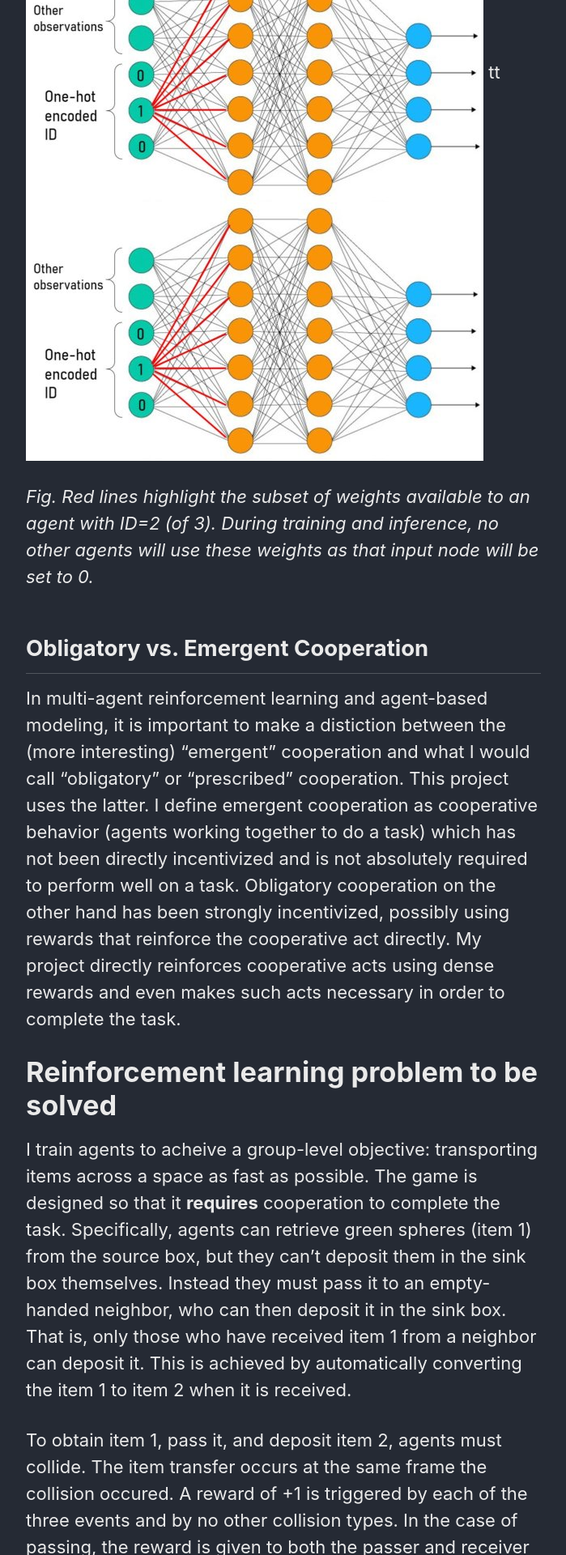
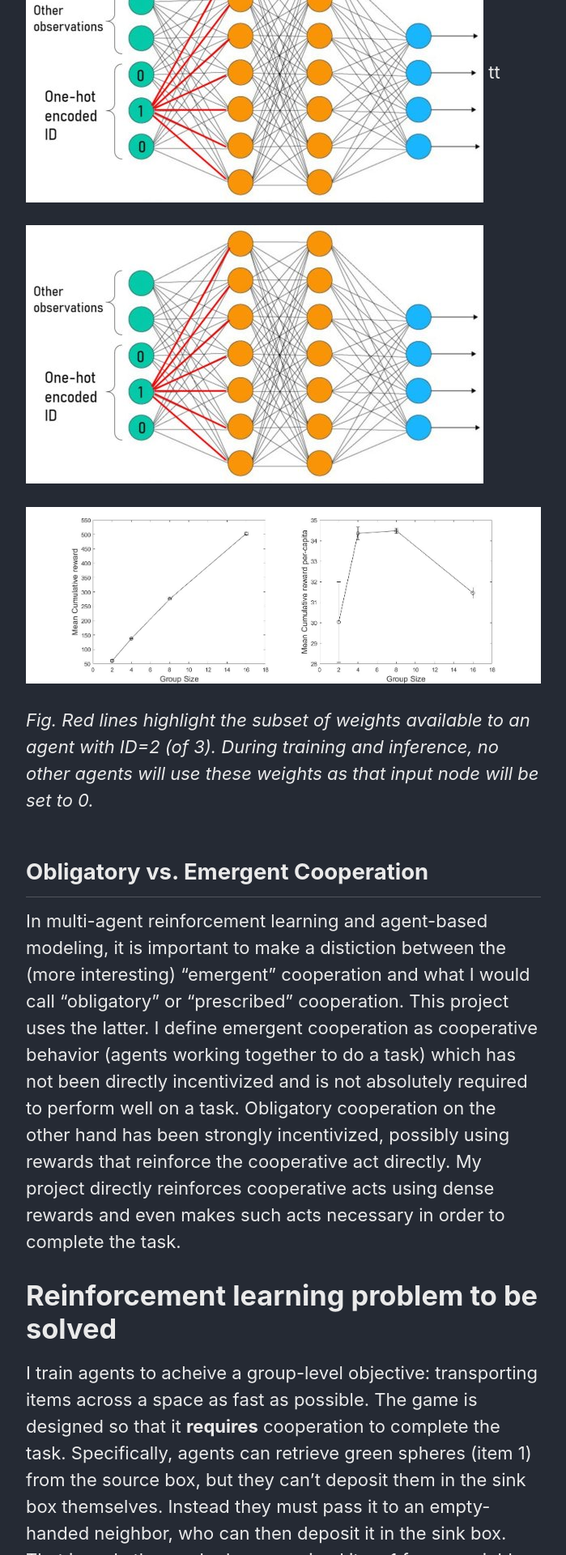
Before and after one commit to M-Lin-DM/M-Lin-DM.github.io, a Jekyll site: the page built from _posts/2020-04-17-Transporters-Project.md, in a window 1280 px wide. Shown: the part 2797-4717 px from the top of the page at 81% size, without its empty margins (290-989 px from the left). Built offline with Jekyll 4.4.1, drawn with Linux system fonts in a browser that asks for light colours; cached includes are drawn as plain includes; nearby versions of some CDN libraries; formulas are drawn with MathJax 3.

Commit message:
draft transporter post

```diff
--- a/_posts/2020-04-17-Transporters-Project.md
+++ b/_posts/2020-04-17-Transporters-Project.md
@@ -33,7 +33,10 @@ The inclusion of a one-hot encoded ID implicitly allows agents **partially unsha
 
 <img src="{{ site.url }}{{ site.baseurl }}/images/transporters/onehotNNsmall.jpg" alt="">
 tt
+
 ![](/images/transporters/onehotNNsmall.jpg)
+
+![](/images/transporters/meancumRscaling.jpg)
 
 
 *Fig. Red lines highlight the subset of weights available to an agent with ID=2 (of 3). During training and inference, no other agents will use these weights as that input node will be set to 0.*
```
